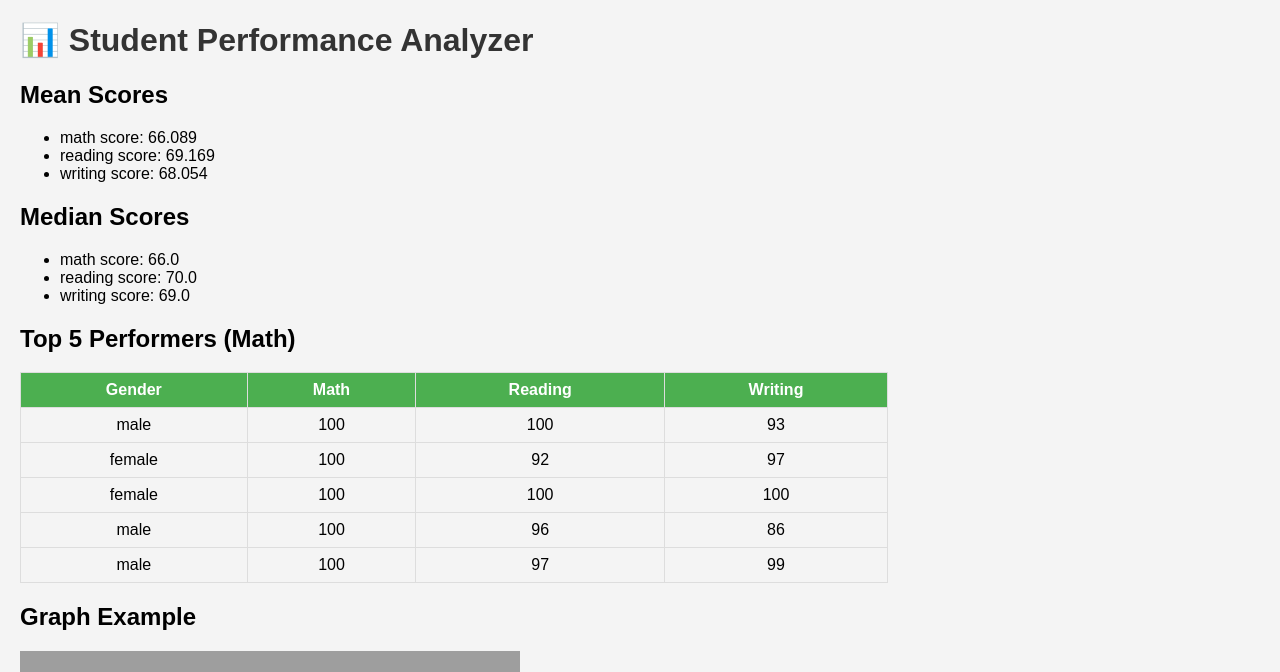
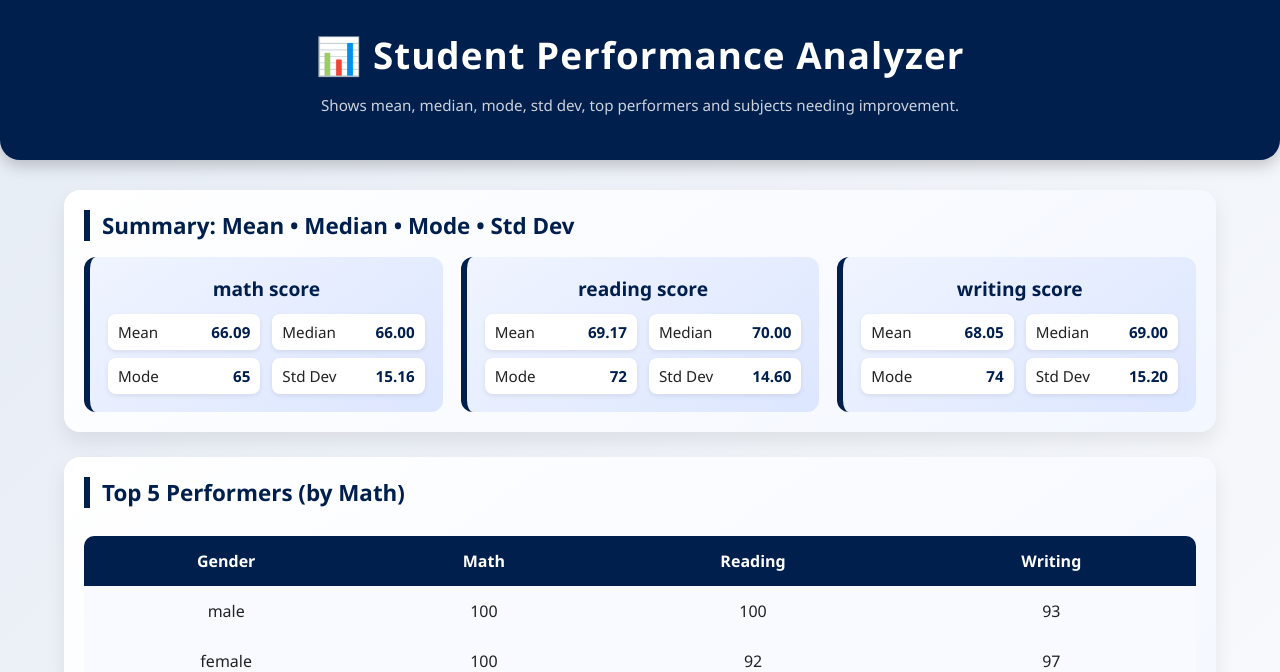
Before and after one commit to 36162nimra/nimra, a Flask app: page / in a window 1280 px wide. Shown: the top 672 px of the page. Run offline with Flask 3, Linux system fonts and the light colour scheme; grey boxes are pictures that could not be loaded.

Commit message:
second commit

```diff
--- a/app.py
+++ b/app.py
@@ -1,33 +1,57 @@
-from flask import Flask, render_template
-import pandas as pd
-import matplotlib.pyplot as plt
+# app.py
+from flask import Flask, render_template, request, redirect, url_for
 import os
+from student_performance import load_data, compute_statistics, top_performers, subjects_needing_improvement, save_plots
 
 app = Flask(__name__)
 
-@app.route('/')
+# Optional upload folder (keeps uploads separate if you want to save them)
+UPLOAD_FOLDER = 'uploads'
+ALLOWED_EXTENSIONS = {'csv'}
+os.makedirs(UPLOAD_FOLDER, exist_ok=True)
+
+def allowed_file(filename):
+    return '.' in filename and filename.rsplit('.', 1)[1].lower() in ALLOWED_EXTENSIONS
+
+@app.route('/', methods=['GET', 'POST'])
 def index():
-    data = pd.read_csv("StudentsPerformance.csv")
+    """
+    - GET: load the default CSV 'StudentsPerformance.csv' (must be in project root).
+    - POST: accept a CSV file upload (form field 'file'); if provided, use it.
+    Compute stats, save plots to static, and render index.html.
+    """
+    # Try to use uploaded file if POST and file provided
+    if request.method == 'POST':
+        uploaded = request.files.get('file')
+        if uploaded and allowed_file(uploaded.filename):
+            df = load_data(fileobj=uploaded)
+        else:
+            # fallback to default CSV on disk
+            df = load_data(filepath='StudentsPerformance.csv')
+    else:
+        df = load_data(filepath='StudentsPerformance.csv')
 
-    mean_scores = data.mean(numeric_only=True).to_dict()
-    median_scores = data.median(numeric_only=True).to_dict()
-    top_students = data.nlargest(5, "math score").to_dict(orient="records")
+    # Compute statistics
+    mean, median, mode, std = compute_statistics(df)
+    top_df = top_performers(df, subject='math score', n=5)
+    top = top_df.to_dict(orient='records')  # list of dicts for template
+    needs = subjects_needing_improvement(df)
 
-    # Save graph automatically
-    if not os.path.exists("static"):
-        os.makedirs("static")
-    plt.figure(figsize=(8,5))
-    plt.hist(data["math score"], bins=10, color="skyblue", edgecolor="black")
-    plt.title("Distribution of Math Scores")
-    plt.xlabel("Score")
-    plt.ylabel("Number of Students")
-    plt.savefig("static/math_scores.png")
-    plt.close()
+    # Save plots and get filenames
+    math_fname, mean_fname = save_plots(df, out_dir='static')
 
-    return render_template("index.html",
-                           mean=mean_scores,
-                           median=median_scores,
-                           top=top_students)
+    return render_template(
+        'index.html',
+        mean=mean,
+        median=median,
+        mode=mode,
+        std=std,
+        top=top,
+        needs=needs,
+        math_img=math_fname,
+        mean_img=mean_fname
+    )
 
 if __name__ == '__main__':
+    # For development only. In production run with a WSGI server.
     app.run(debug=True)
--- a/templates/index.html
+++ b/templates/index.html
@@ -1,51 +1,194 @@
-<!DOCTYPE html>
-<html>
+<!doctype html>
+<html lang="en">
 <head>
-    <title>Student Performance Analyzer</title>
-    <style>
-        body { font-family: Arial, sans-serif; margin: 20px; background: #f4f4f4; }
-        h1 { color: #333; }
-        table { border-collapse: collapse; width: 70%; margin-bottom: 20px; }
-        th, td { border: 1px solid #ddd; padding: 8px; text-align: center; }
-        th { background-color: #4CAF50; color: white; }
-    </style>
+  <meta charset="utf-8">
+  <title>Student Performance Analyzer</title>
+  <meta name="viewport" content="width=device-width, initial-scale=1">
+  <style>
+    /* Body & Fonts */
+    body {
+      font-family: 'Segoe UI', Arial, sans-serif;
+      margin:0;
+      background: linear-gradient(135deg,#e6ecf5,#ffffff);
+      color:#222;
+      animation: bgShift 15s infinite alternate;
+    }
+    @keyframes bgShift {
+      0% { background-position:0% 50%; }
+      100% { background-position:100% 50%; }
+    }
+
+    /* Header */
+    header {
+      background:#001f4d;
+      color:white;
+      padding:30px 20px;
+      text-align:center;
+      box-shadow:0 6px 15px rgba(0,0,0,0.2);
+      border-bottom-left-radius:20px;
+      border-bottom-right-radius:20px;
+    }
+    header h1 { margin:0; font-size:2.3rem; letter-spacing:1px; }
+    header .small { font-size:0.95rem; opacity:0.8; }
+
+    /* Container */
+    .container { width:90%; max-width:1200px; margin:30px auto; }
+
+    /* Cards */
+    section.card {
+      background: linear-gradient(145deg,#ffffff,#f3f7ff);
+      border-radius:16px;
+      padding:20px;
+      box-shadow:0 10px 20px rgba(0,0,0,0.08);
+      margin-bottom:25px;
+      transition: transform 0.25s, box-shadow 0.25s;
+    }
+    section.card:hover {
+      transform: translateY(-5px);
+      box-shadow:0 15px 25px rgba(0,0,0,0.12);
+    }
+
+    h2 {
+      color:#001f4d;
+      margin:0 0 16px 0;
+      border-left:6px solid #001f4d;
+      padding-left:12px;
+      display:inline-block;
+      font-size:1.4rem;
+    }
+
+    /* Info Cards */
+    .card-grid { display:flex; gap:18px; flex-wrap:wrap; justify-content:flex-start; }
+    .info-card {
+      flex:1 1 220px;
+      background: linear-gradient(145deg,#f0f4ff,#dce6ff);
+      border-left:6px solid #001f4d;
+      padding:18px;
+      border-radius:12px;
+      text-align:center;
+      transition: transform 0.25s, background 0.25s;
+    }
+    .info-card:hover {
+      transform: translateY(-6px);
+      background: linear-gradient(145deg,#dce6ff,#b8d1ff);
+    }
+    .info-card strong { display:block; color:#001f4d; font-size:1.2rem; margin-bottom:12px; }
+
+    /* Metrics Grid */
+    .metrics {
+      display: grid;
+      grid-template-columns: 1fr 1fr;
+      gap: 8px 12px;
+      font-size:0.95rem;
+    }
+    .metrics div {
+      display:flex;
+      justify-content:space-between;
+      background:#fff;
+      padding:8px 10px;
+      border-radius:8px;
+      box-shadow:0 2px 5px rgba(0,0,0,0.08);
+      transition: background 0.25s;
+    }
+    .metrics div:hover { background:#e0ebff; }
+    .metrics div span:last-child {
+      font-weight:600;
+      color:#001f4d;
+    }
+
+    /* Tables */
+    table { width:100%; border-collapse:collapse; margin-top:12px; border-radius:10px; overflow:hidden; }
+    th, td { padding:14px; text-align:center; }
+    th { background:#001f4d; color:white; }
+    tr { background:#f9faff; transition: background 0.25s; }
+    tr:hover { background:#dce6ff; }
+
+    /* Graphs */
+    .graphs { display:flex; gap:18px; flex-wrap:wrap; justify-content:center; margin-top:16px; }
+    img.plot { border-radius:14px; box-shadow:0 10px 20px rgba(0,0,0,0.12); max-width:100%; height:auto; }
+
+    /* Subjects needing improvement */
+    ul.needs { padding-left:20px; font-size:0.95rem; }
+    ul.needs li { margin-bottom:6px; }
+
+    /* Footer */
+    footer { text-align:center; margin:40px 0; color:#666; font-size:0.9rem; }
+  </style>
 </head>
 <body>
+  <header>
     <h1>📊 Student Performance Analyzer</h1>
+    <p class="small">Shows mean, median, mode, std dev, top performers and subjects needing improvement.</p>
+  </header>
 
-    <h2>Mean Scores</h2>
-    <ul>
-        {% for subject, score in mean.items() %}
-            <li>{{ subject }}: {{ score }}</li>
+  <div class="container">
+
+    <!-- Creative Summary Card -->
+    <section class="card">
+      <h2>Summary: Mean • Median • Mode • Std Dev</h2>
+      <div class="card-grid">
+        {% for subject, value in mean.items() %}
+          <div class="info-card">
+            <strong>{{ subject }}</strong>
+            <div class="metrics">
+              <div><span>Mean</span><span>{{ "%.2f"|format(value) }}</span></div>
+              <div><span>Median</span><span>{{ "%.2f"|format(median[subject]) }}</span></div>
+              <div><span>Mode</span><span>{{ mode[subject] }}</span></div>
+              <div><span>Std Dev</span><span>{{ "%.2f"|format(std[subject]) }}</span></div>
+            </div>
+          </div>
         {% endfor %}
-    </ul>
+      </div>
+    </section>
 
-    <h2>Median Scores</h2>
-    <ul>
-        {% for subject, score in median.items() %}
-            <li>{{ subject }}: {{ score }}</li>
-        {% endfor %}
-    </ul>
-
-    <h2>Top 5 Performers (Math)</h2>
-    <table>
+    <section class="card">
+      <h2>Top 5 Performers (by Math)</h2>
+      <table>
         <tr>
-            <th>Gender</th>
-            <th>Math</th>
-            <th>Reading</th>
-            <th>Writing</th>
+          <th>Gender</th><th>Math</th><th>Reading</th><th>Writing</th>
         </tr>
-        {% for student in top %}
+        {% for s in top %}
         <tr>
-            <td>{{ student['gender'] }}</td>
-            <td>{{ student['math score'] }}</td>
-            <td>{{ student['reading score'] }}</td>
-            <td>{{ student['writing score'] }}</td>
+          <td>{{ s['gender'] }}</td>
+          <td>{{ s['math score'] }}</td>
+          <td>{{ s['reading score'] }}</td>
+          <td>{{ s['writing score'] }}</td>
         </tr>
         {% endfor %}
-    </table>
+      </table>
+    </section>
 
-    <h2>Graph Example</h2>
-    <img src="C:\Users\fathi\OneDrive\Desktop\projects\test\nimra\static\math_scores.png" alt="Math Scores Distribution" width="500">
+    <section class="card">
+      <h2>Subjects Needing Improvement</h2>
+      <p class="small">Subjects with mean below the overall subject mean (lowest first):</p>
+      <ul class="needs">
+        {% if needs %}
+          {% for subject, val in needs.items() %}
+            <li><strong>{{ subject }}</strong> — mean: {{ "%.2f"|format(val) }}</li>
+          {% endfor %}
+        {% else %}
+          <li>All subjects are at or above the overall mean — good job!</li>
+        {% endif %}
+      </ul>
+    </section>
+
+    <section class="card">
+      <h2>Graphs</h2>
+      <div class="graphs">
+        <div>
+          <img class="plot" src="{{ url_for('static', filename=math_img) }}" alt="Math scores histogram">
+          <div class="small" style="text-align:center;">Distribution of Math Scores</div>
+        </div>
+        <div>
+          <img class="plot" src="{{ url_for('static', filename=mean_img) }}" alt="Mean by subject">
+          <div class="small" style="text-align:center;">Mean by Subject</div>
+        </div>
+      </div>
+    </section>
+
+    <footer>
+      <small>Built with Flask • Pandas • Matplotlib</small>
+    </footer>
+  </div>
 </body>
 </html>
```
Also changed, not shown: student_performance.py (+82 -20 lines), static/math_scores.png, static/mean_by_subject.png (added), templates/math_scores.png (added).
